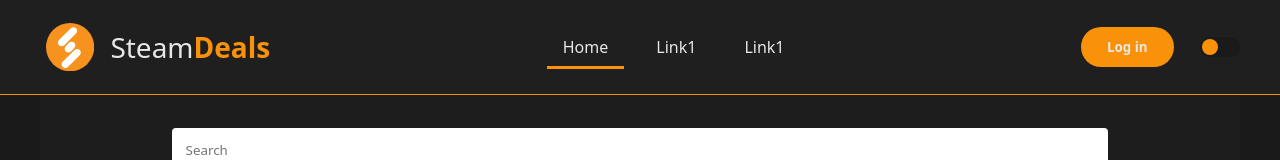
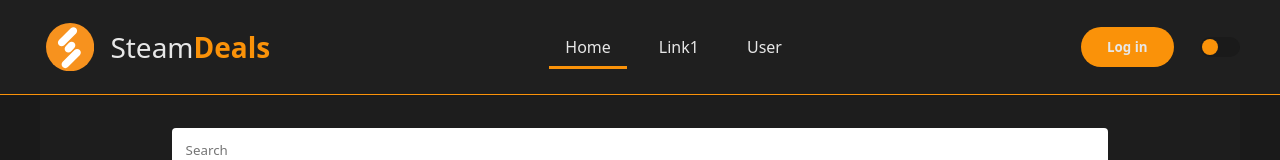
Before and after one commit to Avsterx9/steam-deals, an Angular app: page / in a window 1280 px wide. Shown: the top 160 px of the page. Built offline with nearby package versions, Linux system fonts and the light colour scheme; no server answers.

Commit message:
Add blank user profile component with routing

```diff
--- a/src/app/app-routing.module.ts
+++ b/src/app/app-routing.module.ts
@@ -3,11 +3,13 @@ import {RouterModule, Routes} from "@angular/router";
 import {HomepageComponent} from "./homepage/homepage.component";
 import {LoginComponent} from "./login/login.component";
 import {RegistrationComponent} from "./registration/registration.component";
+import {UserProfileComponent} from "./user-profile/user-profile.component";
 
 const routes: Routes = [
   {path: "", component: HomepageComponent},
   {path: "login", component: LoginComponent},
   {path: "registration", component: RegistrationComponent},
+  {path: "user", component: UserProfileComponent},
 ];
 
 @NgModule({
--- a/src/app/app.module.ts
+++ b/src/app/app.module.ts
@@ -10,6 +10,7 @@ import {NavbarComponent} from "./navbar/navbar.component";
 import {LoginComponent} from "./login/login.component";
 import {RegistrationComponent} from "./registration/registration.component";
 import {FormsModule, ReactiveFormsModule} from "@angular/forms";
+import {UserProfileComponent} from "./user-profile/user-profile.component";
 
 @NgModule({
   declarations: [
@@ -19,6 +20,7 @@ import {FormsModule, ReactiveFormsModule} from "@angular/forms";
     FooterComponent,
     LoginComponent,
     RegistrationComponent,
+    UserProfileComponent,
   ],
   imports: [BrowserModule, AppRoutingModule, HttpClientModule, FormsModule, ReactiveFormsModule],
   providers: [],
--- a/src/app/navbar/navbar.component.html
+++ b/src/app/navbar/navbar.component.html
@@ -13,7 +13,7 @@
         <ul>
           <li><a href="/" class="is-active">Home</a></li>
           <li><a href="#">Link1</a></li>
-          <li><a href="#">Link1</a></li>
+          <li><a href="/user">User</a></li>
         </ul>
       </div>
 
--- /dev/null
+++ b/src/app/user-profile/user-profile.component.html
@@ -0,0 +1 @@
+<p>user-profile works!</p>
```
Also changed, not shown: src/app/user-profile/user-profile.component.ts (added, +10 -0 lines), src/app/user-profile/user-profile.component.sass (added), 1 other file (tests, documents, lock files or other folders).
